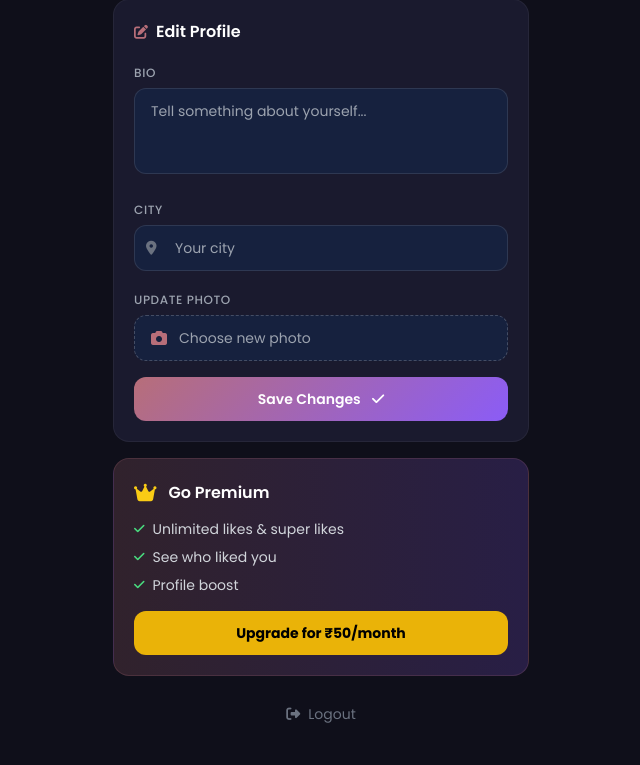
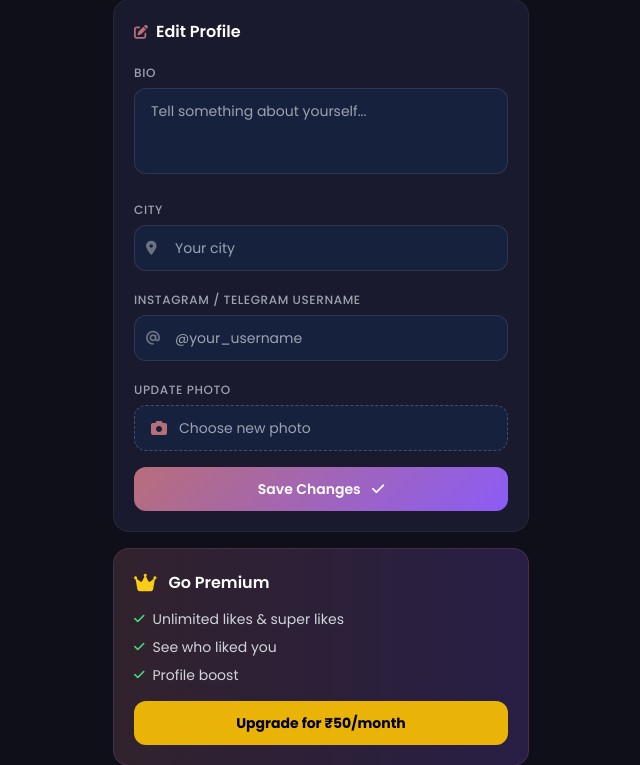
Before and after one commit to truthwayofislam/yourmeet, a FastAPI app: template templates/profile.html in a window 1280 px wide. Shown: the part 347-1112 px from the top of the page, without its empty margins (319-959 px from the left). Before the commit the page ends 1070 px from the top, so only its background shows below. Run offline with FastAPI, Linux system fonts and the light colour scheme; the template is opened without the code that fills it, so the values that code supplies are empty; some libraries are stand-ins or nearby versions.

Commit message:
feat: social_handle in UI profile edit, matches page, and DB

```diff
--- a/database.py
+++ b/database.py
@@ -80,7 +80,7 @@ def row_to_user(row):
         return None
     keys = ["id","name","email","phone","password","age","gender","bio","city",
             "photo","is_premium","super_likes_left","created_at","telegram_id",
-            "is_admin","is_blocked","daily_swipes","swipes_reset_date","referral_count"]
+            "is_admin","is_blocked","daily_swipes","swipes_reset_date","referral_count","social_handle"]
     d = dict(zip(keys, row))
     return UserObj(d)
 
--- a/routers/profiles.py
+++ b/routers/profiles.py
@@ -98,6 +98,7 @@ async def profile_page(request: Request, current_user=Depends(get_current_user))
 @router.post("/profile/update")
 async def update_profile(
     request: Request, bio: str = Form(""), city: str = Form(""),
+    social_handle: str = Form(""),
     photo: UploadFile = File(None), db=Depends(get_db), current_user=Depends(get_current_user)
 ):
     if not current_user:
@@ -112,6 +113,6 @@ async def update_profile(
             with open(new_path, "wb") as f:
                 shutil.copyfileobj(photo.file, f)
         photo_path = new_path
-    db.execute("UPDATE users SET bio=?, city=?, photo=? WHERE id=?", (bio, city, photo_path, current_user.id))
+    db.execute("UPDATE users SET bio=?, city=?, photo=?, social_handle=? WHERE id=?", (bio, city, photo_path, social_handle, current_user.id))
     db.commit()
     return RedirectResponse("/profile", status_code=302)
--- a/templates/matches.html
+++ b/templates/matches.html
@@ -28,6 +28,9 @@
           <i class="fas fa-map-marker-alt text-primary"></i> {{ match.city or "India" }}
         </p>
         <p class="text-gray-600 text-xs mt-1 truncate">{{ match.bio or "Say hello! 👋" }}</p>
+        {% if match.social_handle %}
+        <p class="text-primary text-xs mt-1"><i class="fas fa-at text-xs"></i> {{ match.social_handle }}</p>
+        {% endif %}
       </div>
       <div class="text-primary opacity-0 group-hover:opacity-100 transition">
         <i class="fas fa-comment-dots text-xl"></i>
--- a/templates/profile.html
+++ b/templates/profile.html
@@ -71,6 +71,14 @@
         </div>
       </div>
       <div>
+        <label class="text-gray-400 text-xs font-medium uppercase tracking-wider">Instagram / Telegram Username</label>
+        <div class="relative mt-1">
+          <i class="fas fa-at absolute left-3 top-1/2 -translate-y-1/2 text-gray-500 text-sm"></i>
+          <input type="text" name="social_handle" value="{{ user.social_handle or '' }}" placeholder="@your_username"
+            class="w-full bg-surface border border-white/10 rounded-xl pl-10 pr-4 py-3 text-white text-sm focus:outline-none focus:border-primary transition"/>
+        </div>
+      </div>
+      <div>
         <label class="text-gray-400 text-xs font-medium uppercase tracking-wider">Update Photo</label>
         <label class="flex items-center gap-3 bg-surface border border-dashed border-white/20 rounded-xl px-4 py-3 mt-1 cursor-pointer hover:border-primary transition">
           <i class="fas fa-camera text-primary"></i>
```
